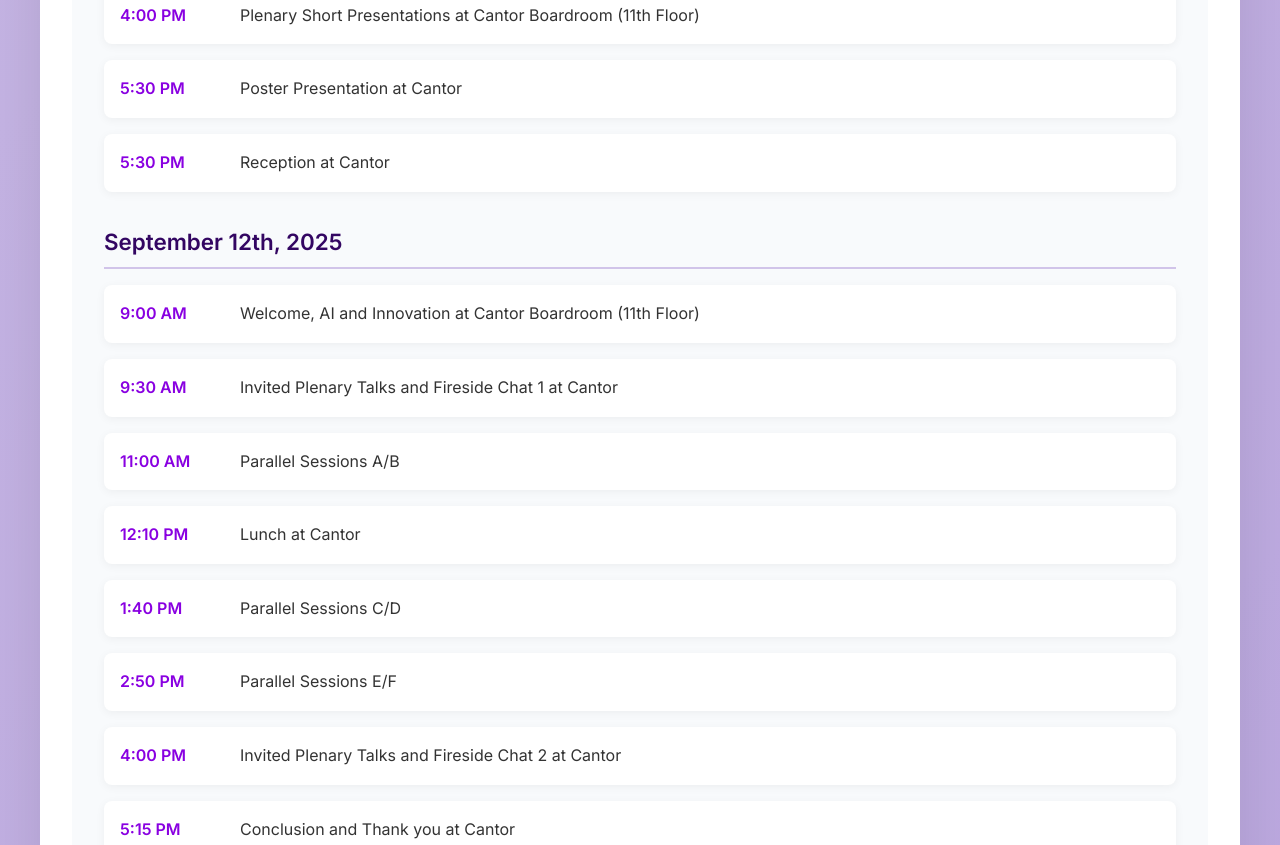
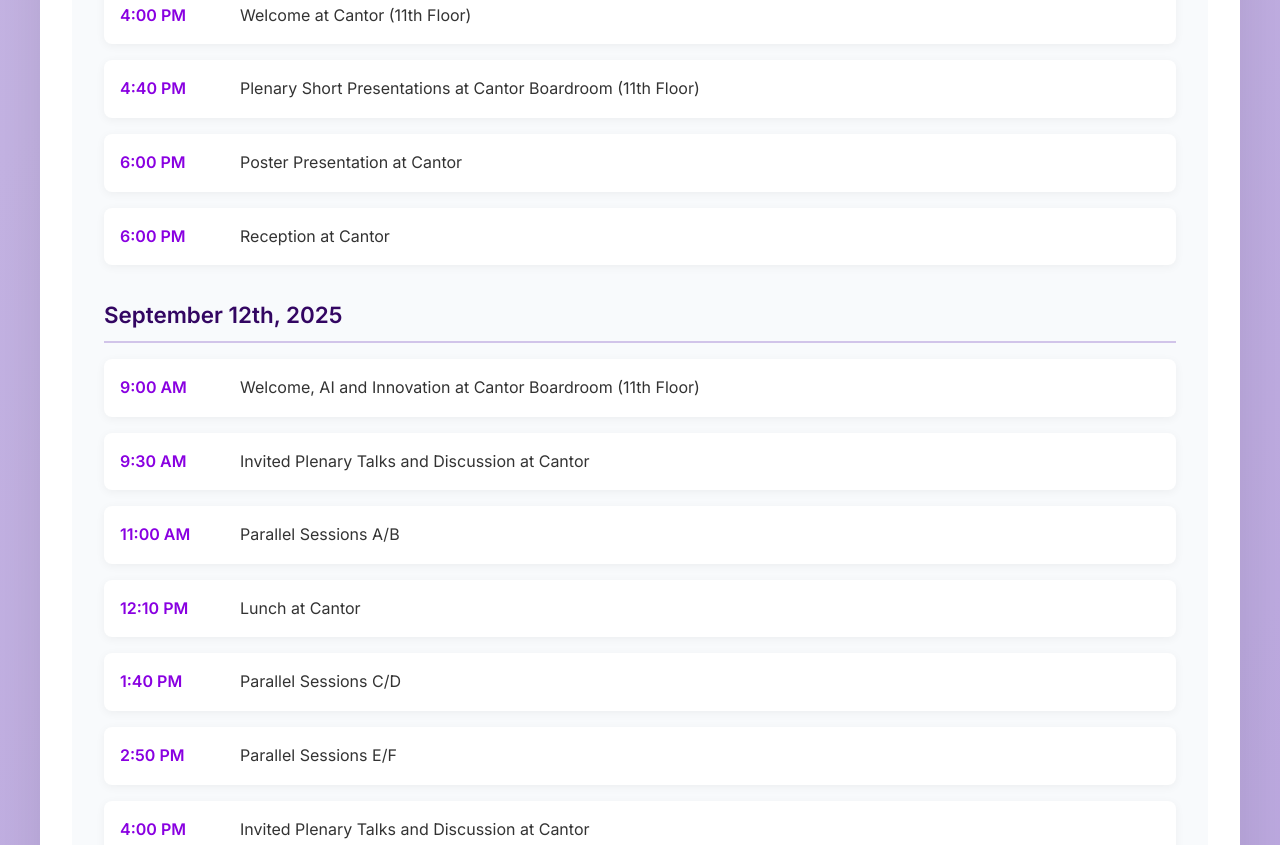
Before and after one commit to ai-conference/ai-conference.github.io, a plain HTML site: page index.html in a window 1280 px wide. Shown: the part 3062-3907 px from the top of the page. Drawn offline with Linux system fonts and the light colour scheme.

Commit message:
Program Updates and Language correction

```diff
--- a/index.html
+++ b/index.html
@@ -665,14 +665,18 @@
                         <div class="program-date">September 11th, 2025</div>
                         <div class="program-item">
                             <div class="program-time">4:00 PM</div>
+                            <div class="program-content">Welcome at Cantor (11th Floor)</div>
+                        </div>
+                        <div class="program-item">
+                            <div class="program-time">4:40 PM</div>
                             <div class="program-content">Plenary Short Presentations at Cantor Boardroom (11th Floor)</div>
                         </div>
                         <div class="program-item">
-                            <div class="program-time">5:30 PM</div>
+                            <div class="program-time">6:00 PM</div>
                             <div class="program-content">Poster Presentation at Cantor </div>
                         </div>
                         <div class="program-item">
-                            <div class="program-time">5:30 PM</div>
+                            <div class="program-time">6:00 PM</div>
                             <div class="program-content">Reception at Cantor </div>
                         </div>
                     </div>
@@ -685,7 +689,7 @@
                         </div>
                         <div class="program-item">
                             <div class="program-time">9:30 AM</div>
-                            <div class="program-content">Invited Plenary Talks and Fireside Chat 1 at Cantor </div>
+                            <div class="program-content">Invited Plenary Talks and Discussion at Cantor </div>
                         </div>
                         <div class="program-item">
                             <div class="program-time">11:00 AM </div>
@@ -705,7 +709,7 @@
                         </div>
                         <div class="program-item">
                             <div class="program-time">4:00 PM</div>
-                            <div class="program-content">Invited Plenary Talks and Fireside Chat 2 at Cantor </div>
+                            <div class="program-content">Invited Plenary Talks and Discussion at Cantor </div>
                         </div>
                         <div class="program-item">
                             <div class="program-time">5:15 PM </div>
```
